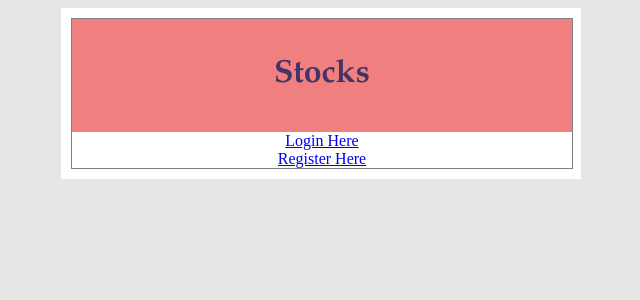
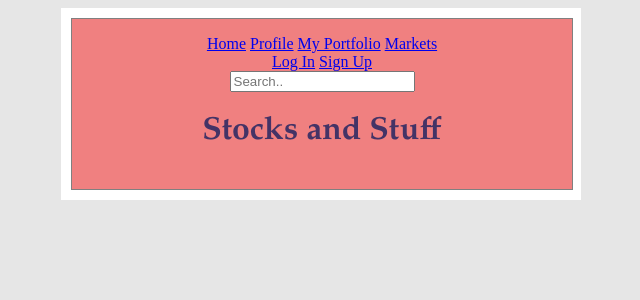
Before and after one commit to krg25/IT490-Frontend, a PHP site: page / in a window 1280 px wide. Shown: the top 300 px of the page, without its empty margins (319-959 px from the left). Run offline with PHP 8.4, Linux system fonts and the light colour scheme.

Commit message:
added navbar

```diff
--- a/index.php
+++ b/index.php
@@ -1,9 +1,11 @@
+<!-- index.html landing page -->
 <!DOCTYPE html>
 <html>
 <head>
 <meta name="viewport" content="width=device-width, initial-scale=1">
 <meta charset="utf-8">
 <script type="text/php" src="testRabbitMQClient.php"> </script>
+<link rel="stylesheet" type="text/css" href="style.css">
 <?php include("header.php"); ?>
 </head>
 <body>
@@ -12,19 +14,25 @@
   <div class="container">
 
 <header>
-   <h1>Stocks</h1>
+   <div class="topnav">
+      <!-- navbar -->
+      <a href="index.html">Home</a>
+      <a href="profile.html">Profile</a>
+      <a href="portfolio.html">My Portfolio</a>
+      <a href="stocks.html">Markets</a>
+      <!-- place to the rightside of navbar   -->
+      <div class="search-container">
+        <a href="login.html">Log In</a>
+        <a href="register.html">Sign Up</a>
+        <form action"/action_page.php">
+          <input type="text" placeholder="Search.." name="search">
+        </form>
+      </div>
+    </div>
+    <h1>Stocks and Stuff</h1>
 </header>
-<?php
-session_start();
-if (!isset($_SESSION['user'])){
-  echo ("<a href = login.php>Login Here</a><br>");
-  echo ("<a href = register.php>Register Here</a>");
-}
-else
-{
- echo ("Welcome ".$_SESSION['user']);
-}
-?>
+<!-- preloaded market data should go here -->
+
 </div>
 </body>
 </html>
```
